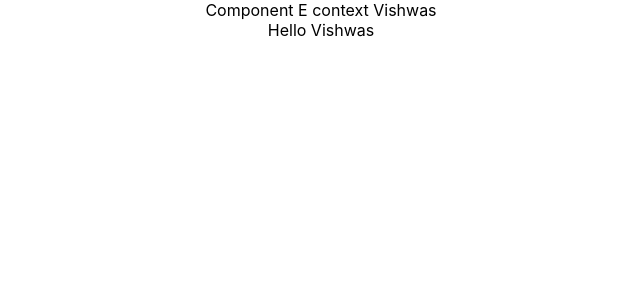
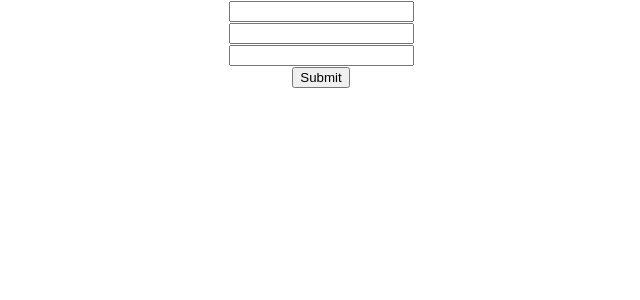
Before and after one commit to ms77grz/react-tutorial-demo, a React (Create React App) app: page / in a window 1280 px wide. Shown: the top 300 px of the page, without its empty margins (319-959 px from the left). Built offline with nearby package versions, Linux system fonts and the light colour scheme.

Commit message:
HTTP POST request

```diff
--- a/package.json
+++ b/package.json
@@ -6,6 +6,7 @@
     "@testing-library/jest-dom": "^5.11.4",
     "@testing-library/react": "^11.1.0",
     "@testing-library/user-event": "^12.1.10",
+    "axios": "^0.21.4",
     "react": "^17.0.2",
     "react-dom": "^17.0.2",
     "react-hook-form": "^7.15.2",
--- a/src/App.js
+++ b/src/App.js
@@ -1,14 +1,13 @@
 import './App.css';
 import './appStyles.css';
-import ComponentC from './components/context/ComponentC';
-import { UserProvider } from './components/context/userContext';
+import PostForm from './components/PostForm';
+import PostList from './components/PostList';
 
 function App() {
   return (
     <div className='App'>
-      <UserProvider value='Vishwas'>
-        <ComponentC />
-      </UserProvider>
+      <PostForm />
+      {/* <PostList /> */}
     </div>
   );
 }
--- /dev/null
+++ b/src/components/PostForm.js
@@ -0,0 +1,64 @@
+import axios from 'axios';
+import React, { Component } from 'react';
+
+class PostForm extends Component {
+  constructor(props) {
+    super(props);
+
+    this.state = {
+      userId: '',
+      title: '',
+      body: '',
+    };
+  }
+
+  changeHandler = e => {
+    this.setState({ [e.target.name]: e.target.value });
+  };
+
+  submitHandler = e => {
+    e.preventDefault();
+    axios
+      .post('https://jsonplaceholder.typicode.com/posts', this.state)
+      .then(response => console.log(response))
+      .catch(error => console.log(error));
+  };
+
+  render() {
+    const { userId, title, body } = this.state;
+
+    return (
+      <div>
+        <form onSubmit={this.submitHandler}>
+          <div>
+            <input
+              type='text'
+              name='userId'
+              value={userId}
+              onChange={this.changeHandler}
+            />
+          </div>
+          <div>
+            <input
+              type='text'
+              name='title'
+              value={title}
+              onChange={this.changeHandler}
+            />
+          </div>
+          <div>
+            <input
+              type='text'
+              name='body'
+              value={body}
+              onChange={this.changeHandler}
+            />
+          </div>
+          <button type='submit'>Submit</button>
+        </form>
+      </div>
+    );
+  }
+}
+
+export default PostForm;
--- /dev/null
+++ b/src/components/PostList.js
@@ -0,0 +1,36 @@
+import React, { Component } from 'react';
+import axios from 'axios';
+
+class PostList extends Component {
+  constructor(props) {
+    super(props);
+
+    this.state = {
+      posts: [],
+      errorMsg: '',
+    };
+  }
+
+  componentDidMount() {
+    axios
+      .get('https://jsonplaceholder.typicode.com/posts')
+      .then(response => this.setState({ posts: response.data }))
+      .catch(error => this.setState({ errorMsg: 'Error retrieving data.' }));
+  }
+
+  render() {
+    const { posts, errorMsg } = this.state;
+
+    return (
+      <div>
+        List of posts
+        {posts.length
+          ? posts.map(post => <div key={post.id}>{post.title}</div>)
+          : null}
+        {errorMsg ? <div>{errorMsg}</div> : null}
+      </div>
+    );
+  }
+}
+
+export default PostList;
```
Also changed, not shown: 1 other file (tests, documents, lock files or other folders).
